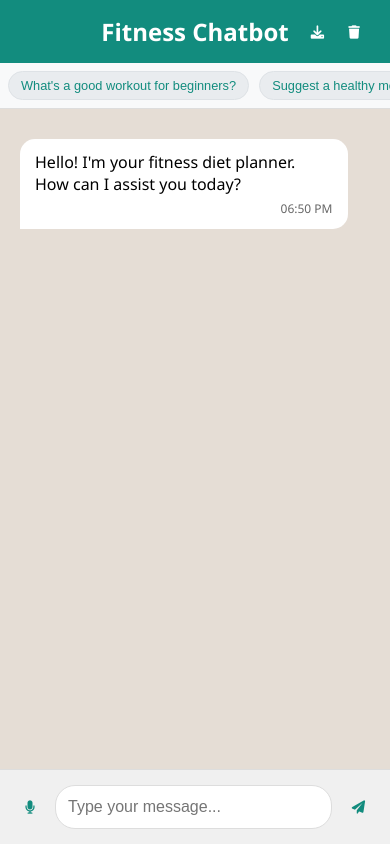
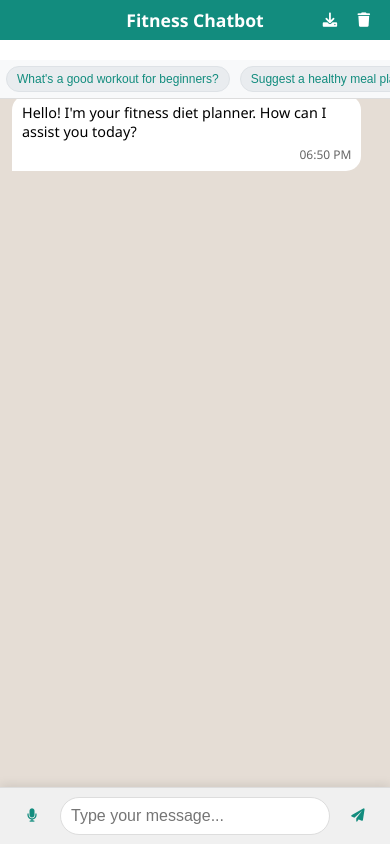
Before and after one commit to aakarsh-roy/Fitness-Chatbot, a Flask app: page / in a window 390 px wide. Run offline with Flask 3, Linux system fonts and the light colour scheme.

Commit message:
Add mobile-friendly responsive design improvements

```diff
--- a/static/style.css
+++ b/static/style.css
@@ -207,23 +207,194 @@ button:hover {
     background: #555;
 }
 
-/* Mobile Responsiveness */
+/* Mobile Responsiveness - Updated */
 @media (max-width: 768px) {
+    body {
+        height: 100vh;
+        height: 100dvh; /* Dynamic viewport height for mobile */
+        overflow: hidden;
+    }
+
     .chat-container {
         height: 100vh;
+        height: 100dvh; /* Dynamic viewport height for mobile */
         max-width: 100%;
+        position: fixed;
+        top: 0;
+        left: 0;
+        right: 0;
+        bottom: 0;
     }
 
-    .message {
-        max-width: 85%;
+    .chat-header {
+        position: sticky;
+        top: 0;
+        z-index: 100;
+        padding: 10px 15px;
+    }
+
+    .chat-header h1 {
+        font-size: 1.2rem;
+    }
+
+    .header-buttons {
+        right: 15px;
     }
 
     .quick-questions {
         padding: 8px;
+        position: sticky;
+        top: 60px; /* Adjust based on header height */
+        z-index: 99;
+        background: #f8f9fa;
     }
 
     .preset-question {
         padding: 6px 12px;
         font-size: 0.8rem;
     }
+
+    .chat-messages {
+        padding: 10px 15px;
+        padding-bottom: 100px; /* Extra space for input area */
+        flex: 1;
+        overflow-y: auto;
+        -webkit-overflow-scrolling: touch; /* Smooth scrolling on iOS */
+    }
+
+    .message {
+        max-width: 85%;
+        margin: 8px 0;
+        padding: 10px 12px;
+    }
+
+    .chat-input {
+        position: fixed;
+        bottom: 0;
+        left: 0;
+        right: 0;
+        padding: 10px 15px;
+        background: #f0f0f0;
+        border-top: 1px solid #ddd;
+        z-index: 101;
+        box-shadow: 0 -2px 10px rgba(0, 0, 0, 0.1);
+    }
+
+    #chat-form {
+        display: flex;
+        gap: 8px;
+        align-items: center;
+        max-width: 100%;
+    }
+
+    #user-message {
+        flex: 1;
+        padding: 10px 12px;
+        border: 1px solid #ddd;
+        border-radius: 20px;
+        font-size: 16px; /* Prevents zoom on iOS */
+        outline: none;
+        min-height: 20px;
+        max-height: 100px;
+        resize: none;
+    }
+
+    #voice-input,
+    button[type="submit"] {
+        padding: 8px;
+        min-width: 40px;
+        height: 40px;
+        border-radius: 50%;
+        display: flex;
+        align-items: center;
+        justify-content: center;
+    }
+
+    .typing-indicator {
+        position: fixed;
+        bottom: 70px; /* Above the input area */
+        left: 15px;
+        right: 15px;
+        background: rgba(255, 255, 255, 0.9);
+        padding: 8px 15px;
+        border-radius: 15px;
+        z-index: 100;
+    }
+
+    /* Ensure proper viewport behavior */
+    .chat-container {
+        -webkit-transform: translateZ(0);
+        transform: translateZ(0);
+    }
+
+    /* Handle keyboard appearance on mobile */
+    @supports (-webkit-touch-callout: none) {
+        .chat-input {
+            padding-bottom: env(safe-area-inset-bottom, 10px);
+        }
+    }
 }
+
+/* Extra small screens */
+@media (max-width: 480px) {
+    .chat-header {
+        padding: 8px 12px;
+    }
+
+    .chat-header h1 {
+        font-size: 1.1rem;
+    }
+
+    .header-buttons {
+        right: 12px;
+    }
+
+    .header-buttons button {
+        padding: 4px 8px;
+        font-size: 0.9rem;
+    }
+
+    .quick-questions {
+        padding: 6px;
+    }
+
+    .preset-question {
+        padding: 5px 10px;
+        font-size: 0.75rem;
+    }
+
+    .chat-messages {
+        padding: 8px 12px;
+        padding-bottom: 100px;
+    }
+
+    .message {
+        max-width: 90%;
+        padding: 8px 10px;
+        font-size: 0.9rem;
+    }
+
+    .chat-input {
+        padding: 8px 12px;
+    }
+
+    #user-message {
+        padding: 8px 10px;
+        font-size: 16px;
+    }
+}
+
+/* Landscape mode on mobile */
+@media (max-width: 768px) and (orientation: landscape) {
+    .quick-questions {
+        display: none; /* Hide preset questions in landscape to save space */
+    }
+
+    .chat-messages {
+        padding-bottom: 80px;
+    }
+
+    .typing-indicator {
+        bottom: 60px;
+    }
+}
--- a/templates/index.html
+++ b/templates/index.html
@@ -1,9 +1,10 @@
-
 <!DOCTYPE html>
 <html lang="en">
 <head>
     <meta charset="UTF-8">
-    <meta name="viewport" content="width=device-width, initial-scale=1.0">
+    <meta name="viewport" content="width=device-width, initial-scale=1.0, maximum-scale=1.0, user-scalable=no, viewport-fit=cover">
+    <meta name="apple-mobile-web-app-capable" content="yes">
+    <meta name="apple-mobile-web-app-status-bar-style" content="default">
     <title>Fitness Diet Chatbot</title>
     <link rel="stylesheet" href="{{ url_for('static', filename='style.css') }}">
     <link rel="stylesheet" href="https://cdnjs.cloudflare.com/ajax/libs/font-awesome/6.0.0/css/all.min.css">
```
Also changed, not shown: 1 other file.
